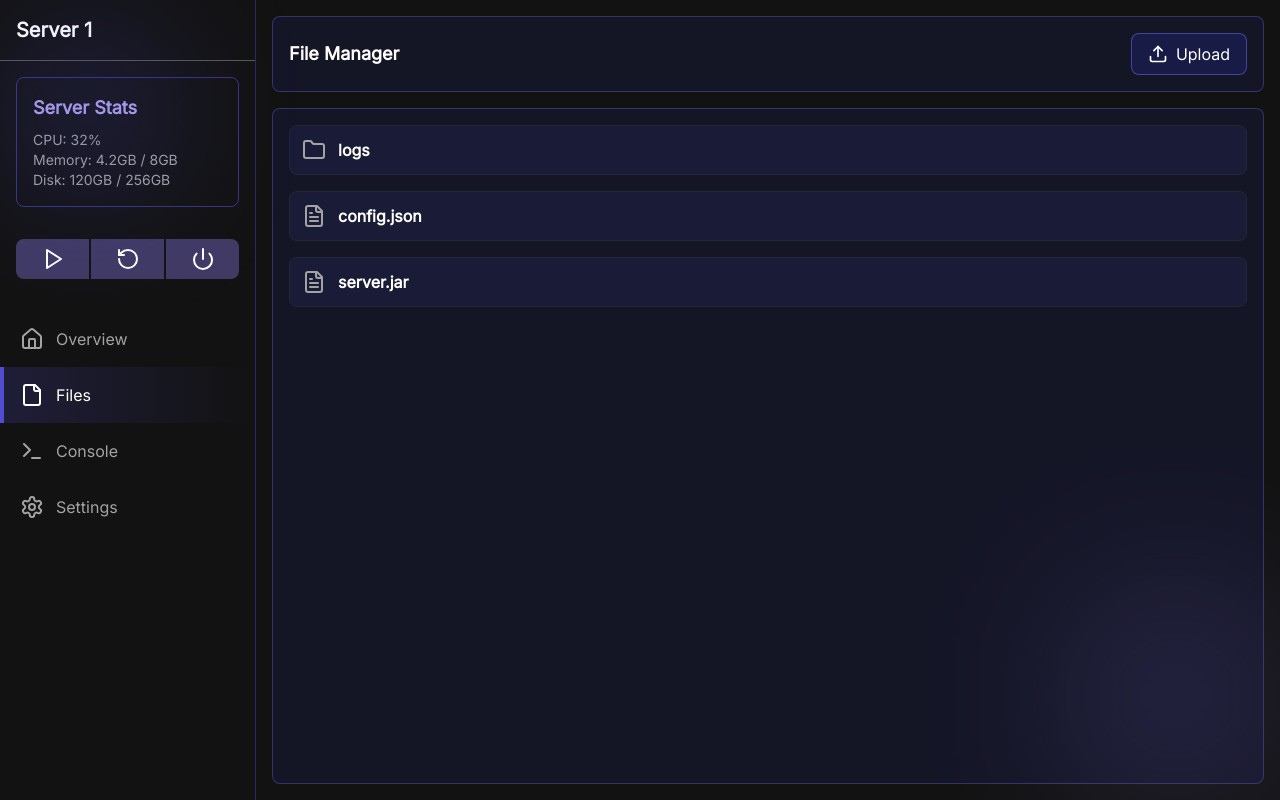
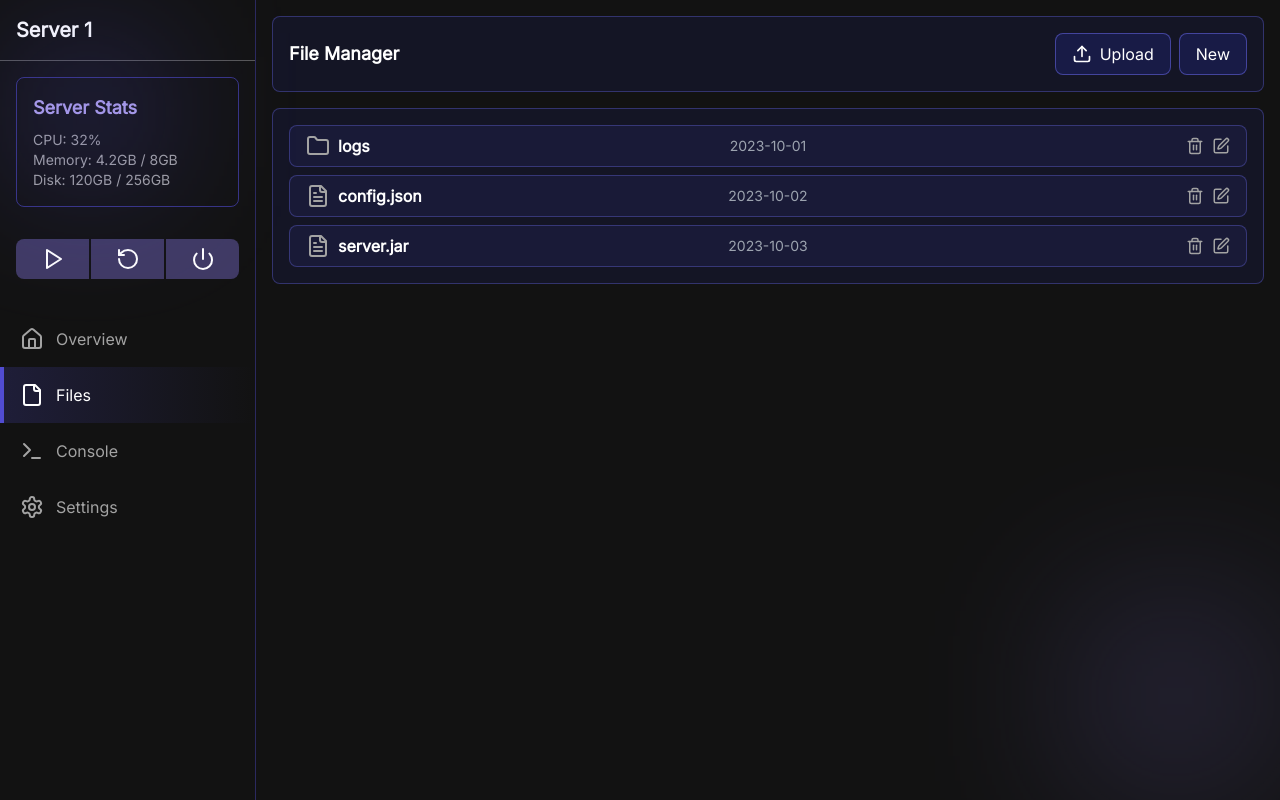
Before and after one commit to dreadfulstep/host, a Next.js app in the folder frontend/: page /dashboard/servers/1/files in a window 1280 px wide. Built offline with nearby package versions, Linux system fonts and the light colour scheme.

Commit message:
File manager page changes

```diff
--- a/frontend/src/app/dashboard/(user)/servers/[serverId]/files/page.tsx
+++ b/frontend/src/app/dashboard/(user)/servers/[serverId]/files/page.tsx
@@ -3,7 +3,7 @@
 import { useState } from "react";
 import { useRouter } from "next/navigation";
 import ServerSidebar from "../components/ServerSidebar";
-import { Upload, Folder, FileText } from "lucide-react";
+import { Upload, Folder, FileText, Trash2, Edit } from "lucide-react";
 
 export type FileType = {
   name: string;
@@ -25,34 +25,81 @@ export default function FilesPage() {
     router.push(`/dashboard/servers/[serverId]/files/${name}`);
   };
 
+  const handleDelete = (name: string) => {
+    setFiles((prevFiles) => prevFiles.filter((file) => file.name !== name));
+  };
+
+  const handleEdit = (name: string) => {
+    console.log(`Editing ${name}`);
+  };
+
+  const handleNew = () => {
+    setFiles([
+      ...files,
+      { name: "Test", type: "file", modified: new Date().toLocaleDateString() },
+    ]);
+    console.log("Creating new file/folder");
+  };
+
   return (
-    <div className="h-screen flex text-white">
+    <div className="flex min-h-screen bg-surface-a0 text-white">
         <ServerSidebar />
 
-      <div className="flex-1 flex flex-col p-4 gap-4 mt-16 md:mt-0">
+        <div className="flex-1 p-4 gap-4 mt-16 md:mt-0">
           <div className="flex justify-between items-center p-4 border border-primary-a20/40 bg-primary-a0/10 rounded-lg">
             <h1 className="text-lg font-semibold">File Manager</h1>
+            <div className="flex gap-2">
               <button className="flex items-center gap-2 bg-primary-a0/20 border border-primary-a20/60 hover:bg-primary-a10/40 px-4 py-2 rounded-lg transition">
                 <Upload size={20} /> Upload
               </button>
+              <button
+                className="flex items-center gap-2 bg-primary-a0/20 border border-primary-a20/60 hover:bg-primary-a10/40 px-4 py-2 rounded-lg transition"
+                onClick={handleNew}
+              >
+                New
+              </button>
+            </div>
           </div>
 
-        <div className="flex-1 bg-primary-a0/10 border border-primary-a20/40 rounded-lg p-4 overflow-auto flex flex-col gap-4">
+          <div className="p-4 bg-primary-a0/10 border border-primary-a20/40 rounded-lg max-h-[80vh] mt-4">
+            <div className="overflow-y-scroll space-y-2 max-h-[calc(80vh-10vh)]">
                 {files.length > 0 ? (
-            files.map((file) => (
+                files.map((file, index) => (
                     <div
-                key={file.name}
-                className="flex items-center gap-3 p-3 bg-primary-a10/10 rounded-lg border border-gray-800 cursor-pointer hover:bg-gray-800 transition"
+                    key={index}
+                    className="flex items-center gap-3 justify-between py-2 bg-primary-a10/10 rounded-lg border border-primary-a20/40 cursor-pointer hover:bg-primary-a20/20 transition"
                     onClick={() => handleClick(file.name)}
                     >
+                    <div className="flex items-center gap-2 w-1/3 justify-left px-4">
                         {file.type === "directory" ? (
                         <Folder size={24} className="text-neutral-400" />
                         ) : (
                         <FileText size={24} className="text-neutral-400" />
                         )}
-                <div>
                         <p className="text-white font-semibold">{file.name}</p>
-                  {file.size && <p className="text-sm text-gray-400">{file.size}</p>}
+                    </div>
+
+                    <p className="text-sm text-gray-400 w-1/3 text-center">{file.modified}</p>
+
+                    <div className="flex items-center justify-end px-4 w-1/3 space-x-2">
+                        <button
+                        className="text-neutral-400 hover:text-red-500 transition"
+                        onClick={(e) => {
+                            e.stopPropagation();
+                            handleDelete(file.name);
+                        }}
+                        >
+                        <Trash2 size={18} />
+                        </button>
+                        <button
+                        className="text-neutral-400 hover:text-blue-500 transition"
+                        onClick={(e) => {
+                            e.stopPropagation();
+                            handleEdit(file.name);
+                        }}
+                        >
+                        <Edit size={18} />
+                        </button>
                     </div>
                     </div>
                 ))
@@ -62,5 +109,6 @@ export default function FilesPage() {
             </div>
           </div>
         </div>
+    </div>
   );
 }
```
Lines whose indentation alone changed are shown as unchanged.
